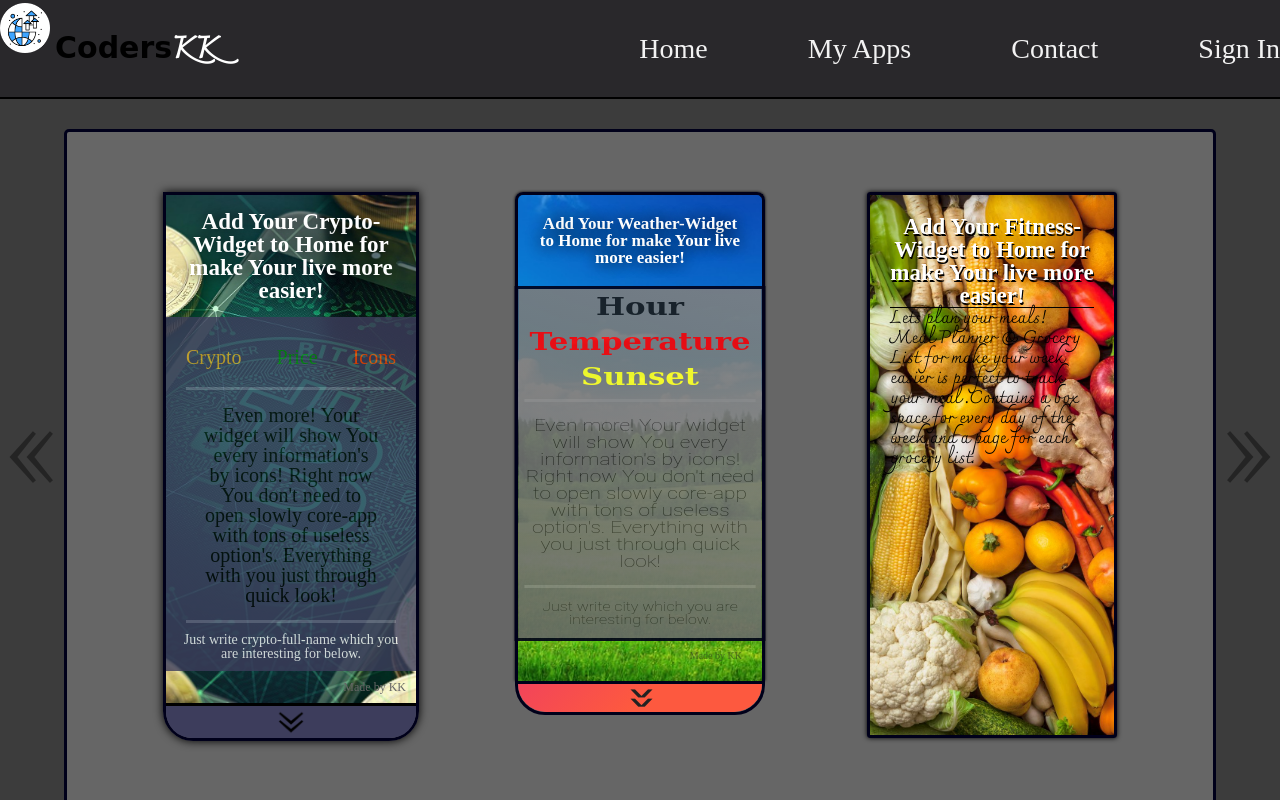
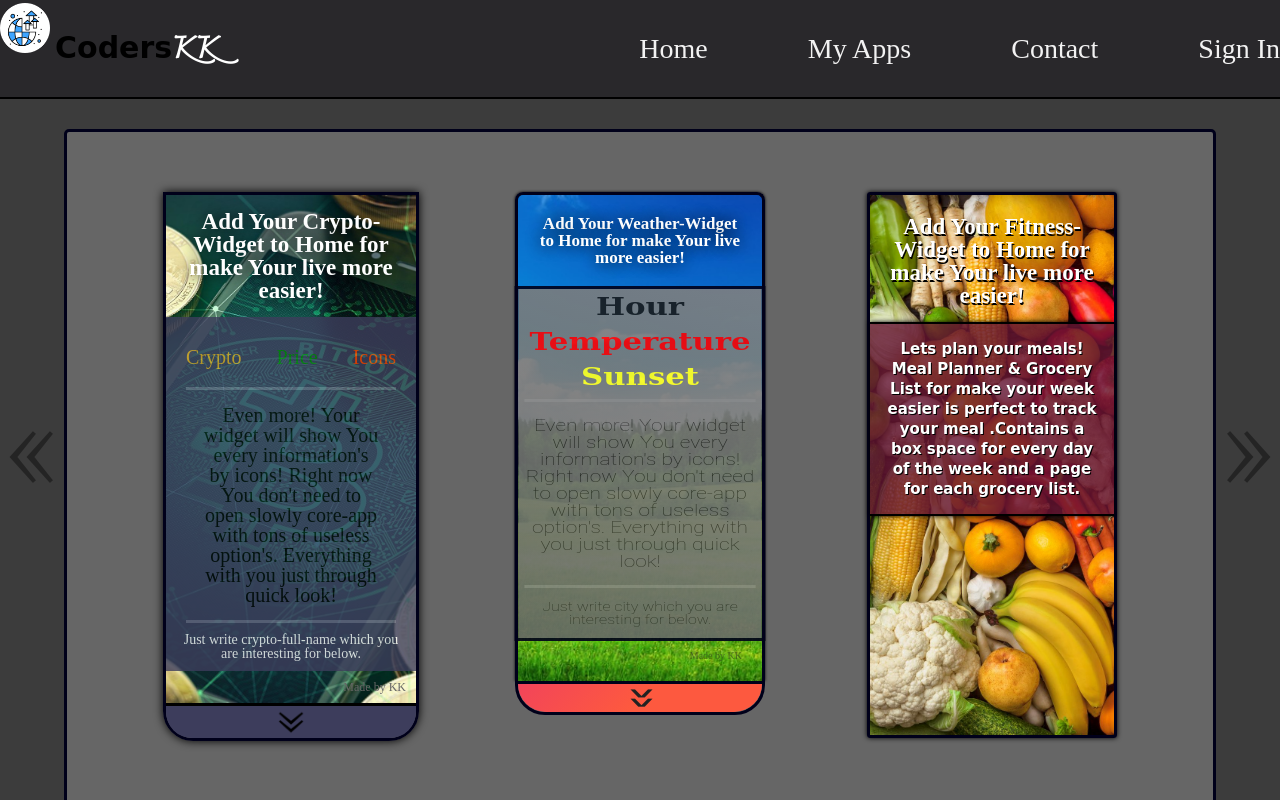
Before and after one commit to Konradk7/react-global-app, a React (Create React App) app: page /my-apps in a window 1280 px wide. Built offline with nearby package versions, Linux system fonts and the light colour scheme.

Commit message:
Init media

```diff
--- a/src/components/FitnessForm.js
+++ b/src/components/FitnessForm.js
@@ -1,4 +1,5 @@
 import React from 'react';
+// import pizza-delivery from 'src/images/pizza-delivery.png'
 
 function FitnessForm(props) {
     return (
--- a/src/components/Home.js
+++ b/src/components/Home.js
@@ -11,7 +11,7 @@ function Home(props) {
     return (
 
             <>
-                <div style={{display: 'flex', justifyContent: 'space-between'}}>
+                <div className="main-page" >
                     <Fitness />
                     <Crypto />
                     {/*<SignIn />*/}
--- a/src/sass/components/_Fitness.scss
+++ b/src/sass/components/_Fitness.scss
@@ -5,6 +5,7 @@
 
   &__btn {
     @extend %fitness-btn;
+
     &__remove {
       color: lighten($color-error-message, 10%);
       border: none;
--- a/src/sass/components/_FitnessForm.scss
+++ b/src/sass/components/_FitnessForm.scss
@@ -11,7 +11,7 @@
     background-size: cover;
     background-position: center;
     background-repeat: no-repeat;
-    padding: toRem(20);
+    padding: toRem(20) 0;
     cursor: pointer;
     &:hover {
       transform: scale(1.015);
@@ -22,13 +22,22 @@
       color: white;
       text-shadow: toRem(1) toRem(2) black;
       font-weight: bolder;
+      margin-bottom: toRem(15);
+
     }
     &__body {
-      font-size: toRem(18);
+      font-size: toRem(15);
       line-height: toRem(20);
-      font-family: Charmonman;
-      color: black;
-      border-top: toRem(1) solid black;
+      padding: toRem(15);
+      font-family: "DejaVu Sans";
+      font-weight: bold;
+      color: white;
+      border-top: toRem(2) solid black;
+      border-bottom: toRem(2) solid black;
+      background: rgba(100, 20, 50, 0.8);
+      text-shadow: toRem(1) toRem(1) black;
+      @extend %box-shadow;
+      text-align: center;
     }
   }
 }
--- a/src/sass/components/_Home.scss
+++ b/src/sass/components/_Home.scss
@@ -4,7 +4,6 @@
   height: calc(100vh - 99px);
   overflow: auto;
   position: relative;
-
   &-background {
     position: relative;
 
@@ -173,7 +172,7 @@
   }
 
   .main-container {
-    max-width: 1600px;
+    max-width: toRem(1600);
     margin: 0 auto;
     box-shadow: 0 0 10px 0 black;
     background: $color-main-background;
@@ -181,5 +180,17 @@
     height: 100%;
     z-index: 10;
     position: relative;
+
+
   }
 }
+.main-page {
+  display: flex;
+  justify-content: space-between;
+  //width: auto;
+  //flex-wrap: wrap;
+
+  @include mobile {
+    flex-wrap: wrap;
+  }
+}
--- a/src/sass/utils/_mixins.scss
+++ b/src/sass/utils/_mixins.scss
@@ -9,7 +9,7 @@
 
 
 @mixin mobile {
-  @media (max-width: 950px) {
+  @media (min-width: 590px) and (max-width: 900px) {
     @content;
   }
 }
```
Also changed, not shown: src/images/pizza-delivery.png (added).
